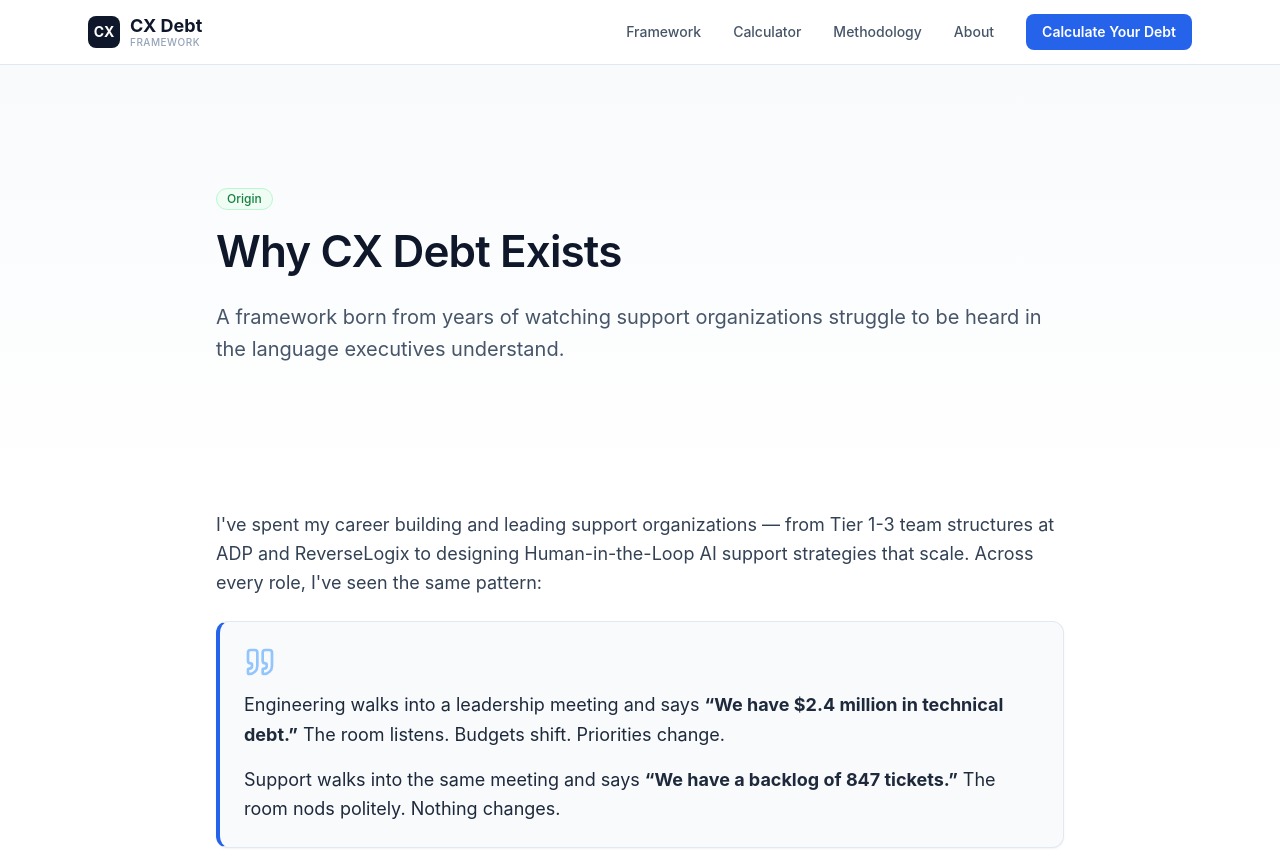
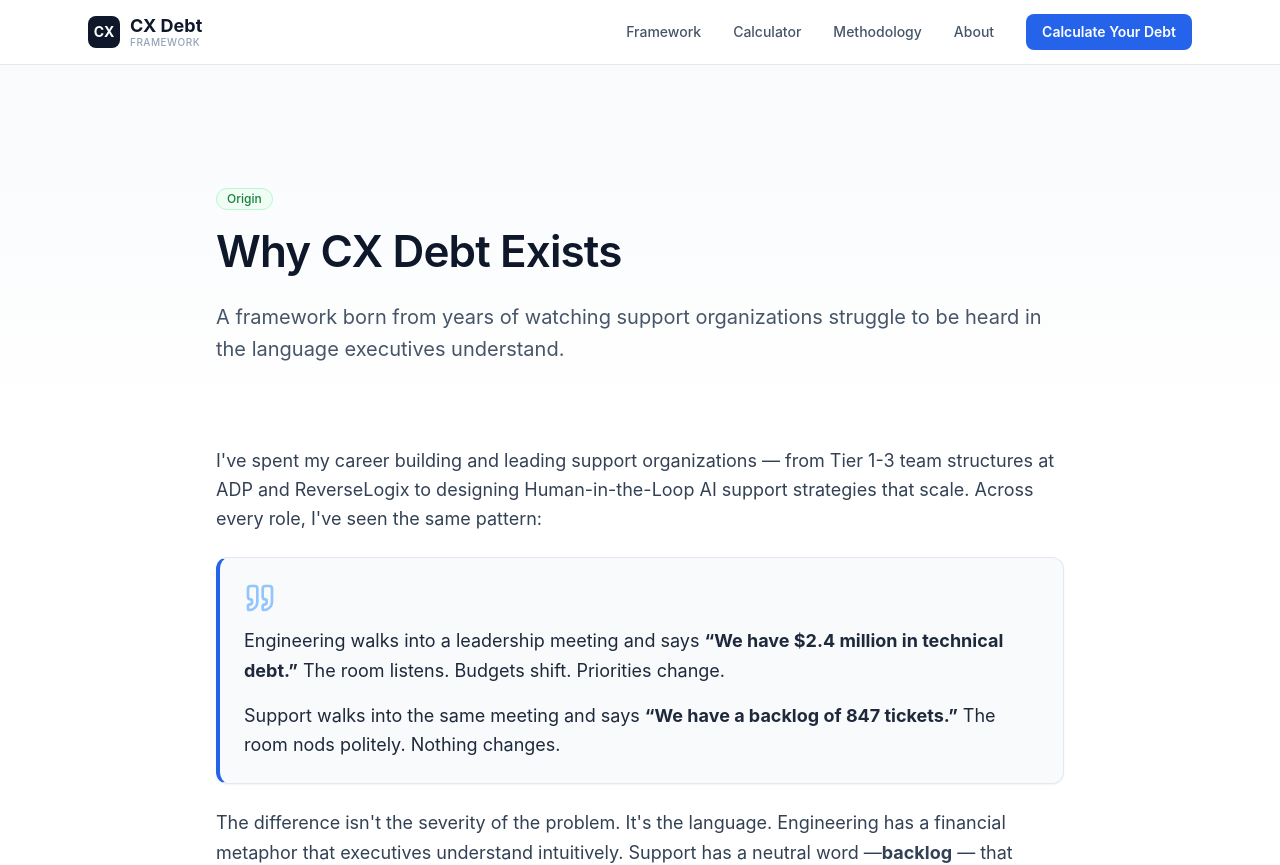
Before and after one commit to wesleyshiCX/cxdebt, a Next.js app: page /about in a window 1280 px wide. Shown: the top 865 px of the page. Built offline with nearby package versions, Linux system fonts and the light colour scheme.

Commit message:
fix section padding top and bottom

```diff
--- a/src/app/globals.css
+++ b/src/app/globals.css
@@ -29,7 +29,7 @@
   }
 
   .section-padding {
-    @apply py-16 md:py-24;
+    @apply pt-16 pb-8 md:pt-24 pb-8;
   }
 
   /* Collapse top padding when a section follows another section */
```
